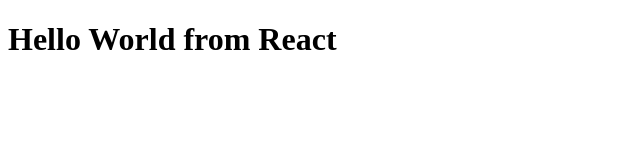
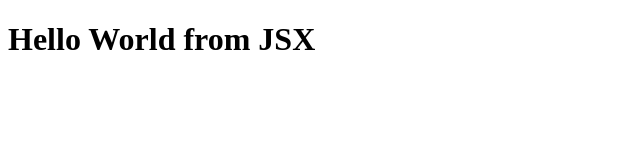
Before and after one commit to Steve-Anson/namaste-react, a React (Vite) app: page / in a window 1280 px wide. Shown: the top 160 px of the page, without its empty margins (0-640 px from the left). Built offline with nearby package versions, Linux system fonts and the light colour scheme.

Commit message:
Hello World using JSX

```diff
--- a/App.js
+++ b/App.js
@@ -1,6 +1,6 @@
 import React from "react";
 import ReactDOM from "react-dom/client";
 
-const heading = React.createElement("h1", {}, "Hello World from React");
+const jsxHeading = <h1>Hello World from JSX</h1>;
 const root = ReactDOM.createRoot(document.getElementById("root"));
-root.render(heading);
+root.render(jsxHeading);
--- a/package.json
+++ b/package.json
@@ -3,7 +3,9 @@
   "version": "1.0.0",
   "description": "This is Namaste React by Akshay Saini",
   "scripts": {
-    "test": "jest"
+    "test": "jest",
+    "start": "parcel index.html",
+    "build": "parcel build index.html"
   },
   "keywords": [
     "react"
```
